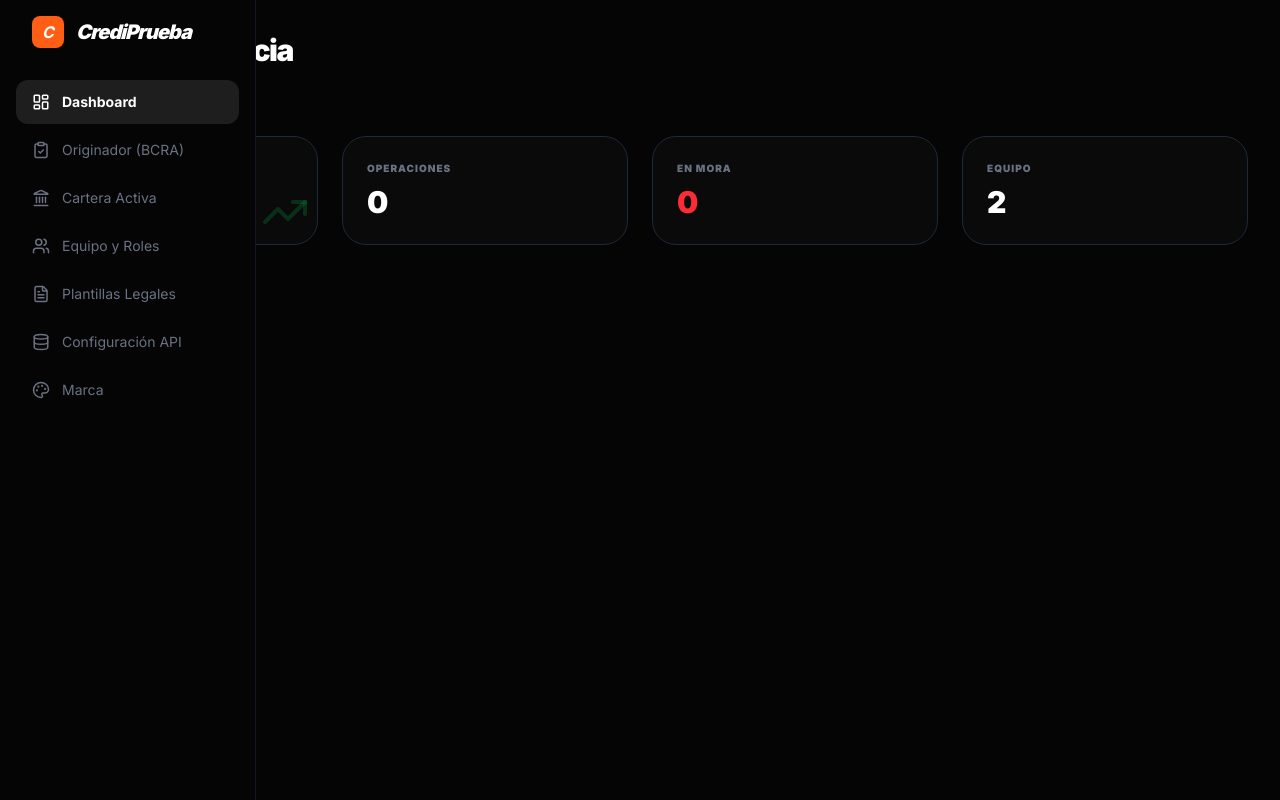
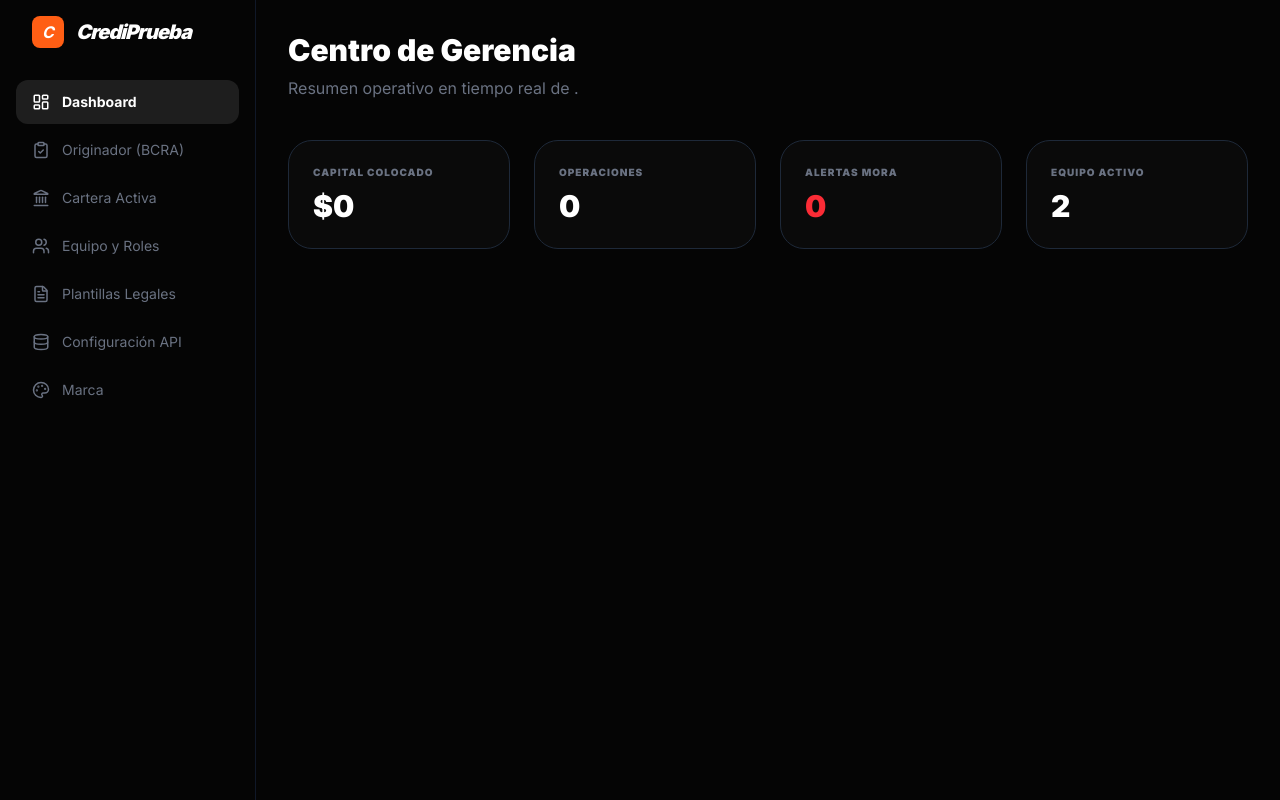
Before and after one commit to gabrielgmza/simply-originacion, a Next.js app: page /dashboard/gerencia in a window 1280 px wide. Built offline with nearby package versions, Linux system fonts and the light colour scheme; no server answers.

Commit message:
fix: layout spacing and restored dashboard cards 1772000900

```diff
--- a/app/dashboard/gerencia/page.tsx
+++ b/app/dashboard/gerencia/page.tsx
@@ -10,47 +10,38 @@ export default function GerenciaPage() {
   const [stats, setStats] = useState({ capital: 0, ops: 0, mora: 0 });
 
   useEffect(() => {
-    const loadStats = async () => {
+    const load = async () => {
       if (!entidadData?.id) return;
       const q = query(collection(db, "operaciones"), where("entidadId", "==", entidadData.id));
       const snap = await getDocs(q);
-
-      let totalCapital = 0;
-      let enMora = 0;
-
-      snap.docs.forEach(d => {
-        const data = d.data();
-        totalCapital += (data.financiero?.montoBruto || 0);
-        if (data.estado === "EN_MORA") enMora++;
-      });
-
-      setStats({ capital: totalCapital, ops: snap.size, mora: enMora });
+      let cap = 0;
+      snap.docs.forEach(d => cap += (d.data().financiero?.montoBruto || 0));
+      setStats({ capital: cap, ops: snap.size, mora: 0 });
     };
-    loadStats();
+    load();
   }, [entidadData]);
 
   return (
-    <div className="p-8 text-white animate-in fade-in duration-700">
-      <h1 className="text-3xl font-black mb-2 tracking-tighter">Centro de Gerencia</h1>
-      <p className="text-gray-500 mb-10 text-sm">Resumen operativo de {entidadData?.nombre || "la entidad"}.</p>
+    <div className="animate-in fade-in duration-500">
+      <h1 className="text-3xl font-black text-white mb-2">Centro de Gerencia</h1>
+      <p className="text-gray-500 mb-10">Resumen operativo en tiempo real de {entidadData?.nombre}.</p>
 
       <div className="grid grid-cols-1 md:grid-cols-4 gap-6">
-        <div className="bg-[#0A0A0A] border border-gray-800 p-6 rounded-3xl relative overflow-hidden">
-          <p className="text-gray-500 text-[10px] font-black uppercase tracking-widest">Capital Bruto</p>
-          <p className="text-3xl font-black mt-2">${stats.capital.toLocaleString('es-AR')}</p>
-          <TrendingUp className="absolute bottom-2 right-2 text-green-500/20" size={48} />
+        <div className="bg-[#0A0A0A] border border-gray-800 p-6 rounded-3xl">
+          <p className="text-gray-500 text-[10px] font-black uppercase tracking-widest">Capital Colocado</p>
+          <p className="text-3xl font-black text-white mt-2">${stats.capital.toLocaleString('es-AR')}</p>
         </div>
         <div className="bg-[#0A0A0A] border border-gray-800 p-6 rounded-3xl">
           <p className="text-gray-500 text-[10px] font-black uppercase tracking-widest">Operaciones</p>
-          <p className="text-3xl font-black mt-2">{stats.ops}</p>
+          <p className="text-3xl font-black text-white mt-2">{stats.ops}</p>
         </div>
         <div className="bg-[#0A0A0A] border border-gray-800 p-6 rounded-3xl">
-          <p className="text-gray-500 text-[10px] font-black uppercase tracking-widest">En Mora</p>
-          <p className="text-3xl font-black mt-2 text-red-500">{stats.mora}</p>
+          <p className="text-gray-500 text-[10px] font-black uppercase tracking-widest">Alertas Mora</p>
+          <p className="text-3xl font-black text-red-500 mt-2">0</p>
         </div>
         <div className="bg-[#0A0A0A] border border-gray-800 p-6 rounded-3xl">
-          <p className="text-gray-500 text-[10px] font-black uppercase tracking-widest">Equipo</p>
-          <p className="text-3xl font-black mt-2">2</p>
+          <p className="text-gray-500 text-[10px] font-black uppercase tracking-widest">Equipo Activo</p>
+          <p className="text-3xl font-black text-white mt-2">2</p>
         </div>
       </div>
     </div>
--- a/app/dashboard/layout.tsx
+++ b/app/dashboard/layout.tsx
@@ -2,10 +2,15 @@ import Sidebar from "@/components/Sidebar";
 
 export default function DashboardLayout({ children }: { children: React.ReactNode }) {
   return (
-    <div className="flex h-screen bg-[#050505] overflow-hidden">
+    <div className="flex h-screen bg-[#050505]">
+      {/* Sidebar con ancho fijo, NO fixed para que ocupe su espacio real */}
       <Sidebar />
-      <main className="flex-1 overflow-y-auto relative bg-[#050505]">
-        {children}
+
+      {/* Contenido con scroll independiente y margen correcto */}
+      <main className="flex-1 overflow-y-auto bg-[#050505] relative">
+        <div className="p-8 max-w-7xl mx-auto">
+          {children}
+        </div>
       </main>
     </div>
   );
--- a/components/Sidebar.tsx
+++ b/components/Sidebar.tsx
@@ -1,7 +1,7 @@
 "use client";
 import Link from "next/link";
 import { usePathname } from "next/navigation";
-import { LayoutDashboard, Users, ShieldCheck, FileText, Landmark, ClipboardCheck, Palette, Settings, Database } from "lucide-react";
+import { LayoutDashboard, Users, ShieldCheck, FileText, Landmark, ClipboardCheck, Palette, Database } from "lucide-react";
 
 export default function Sidebar() {
   const pathname = usePathname();
@@ -16,12 +16,12 @@ export default function Sidebar() {
   ];
 
   return (
-    <div className="w-64 bg-[#050505] border-r border-gray-900 h-screen flex flex-col p-4 fixed left-0 top-0 z-50">
+    <div className="w-64 bg-[#050505] border-r border-gray-900 h-screen flex flex-col p-4 shrink-0">
       <div className="mb-8 px-4 flex items-center gap-3">
         <div className="w-8 h-8 bg-[#FF5E14] rounded-lg flex items-center justify-center font-bold text-white italic">C</div>
         <h2 className="text-white font-black text-xl tracking-tighter italic">CrediPrueba</h2>
       </div>
-      <nav className="flex-1 space-y-1">
+      <nav className="flex-1 space-y-1 overflow-y-auto">
         {menu.map((item) => (
           <Link key={item.name} href={item.href} className={`flex items-center gap-3 px-4 py-3 rounded-xl text-sm transition-all ${pathname === item.href ? 'bg-white/10 text-white font-bold' : 'text-gray-500 hover:text-gray-300'}`}>
             <item.icon size={18} /> {item.name}
```
